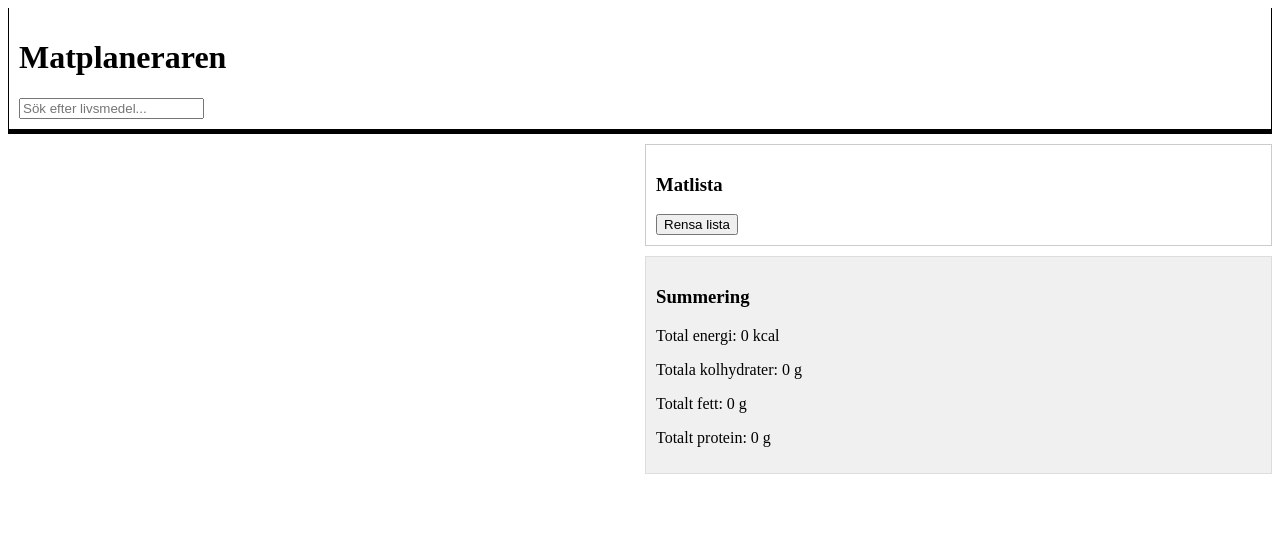
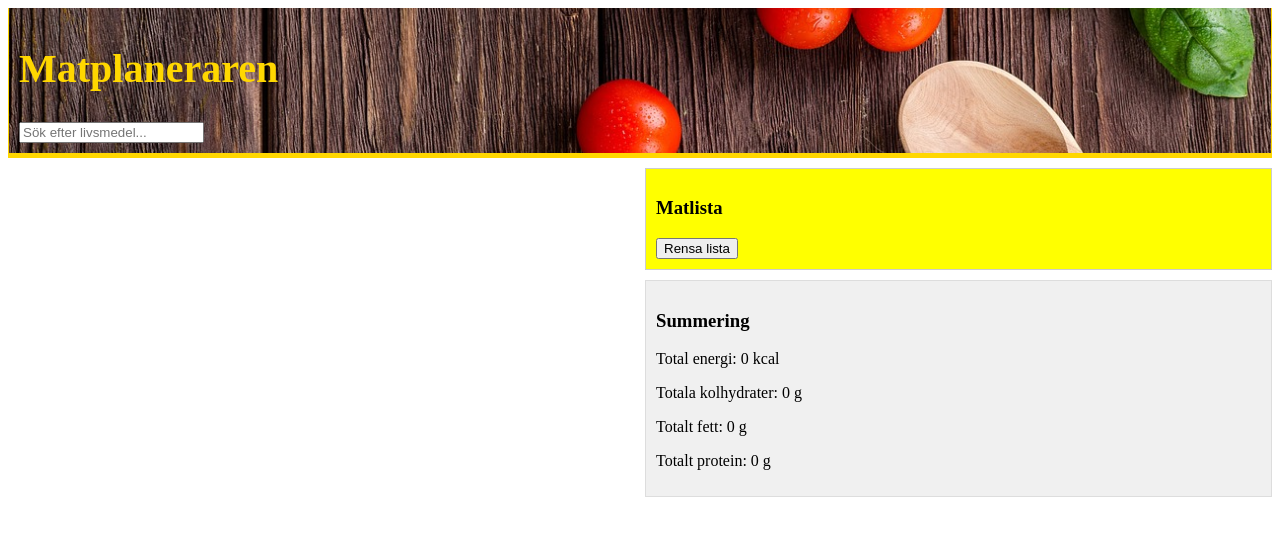
Before and after one commit to Hilden202/Matplaneraren, a plain HTML site: page index.html in a window 1280 px wide. Drawn offline with Linux system fonts and the light colour scheme; no server answers.

Commit message:
some color and image

```diff
--- a/css/style.css
+++ b/css/style.css
@@ -1,4 +1,8 @@
 .header-top {
+  background-image: url("../images/foodbackground.jpg");
+  background-size: cover;
+  background-repeat: no-repeat;
+  background-position: center;
   position: sticky;
   top: 0;
   background-color: white;
@@ -7,9 +11,12 @@
   border-bottom: 5px solid;
   border-left: 1px solid;
   border-right: 1px solid;
+  color: gold;
+  font-size: 20px;
 }
 
 .page {
+
   display: flex;
   flex-direction: row;
 }
@@ -39,6 +46,9 @@ input[type="number"] {
 }
 
 .food-list {
+  background-color: yellow;
+  background-size: cover;
+  background-repeat: no-repeat;
   border: 1px solid #ccc;
   padding: 10px;
   margin: 10px 0;
@@ -49,6 +59,10 @@ input[type="number"] {
   padding: 0;
 }
 
+#foodList li {
+  margin-bottom: 12px;
+}
+
 #summary {
   padding: 10px;
   background-color: #f0f0f0;
```
Also changed, not shown: images/foodbackground.jpg (added).
